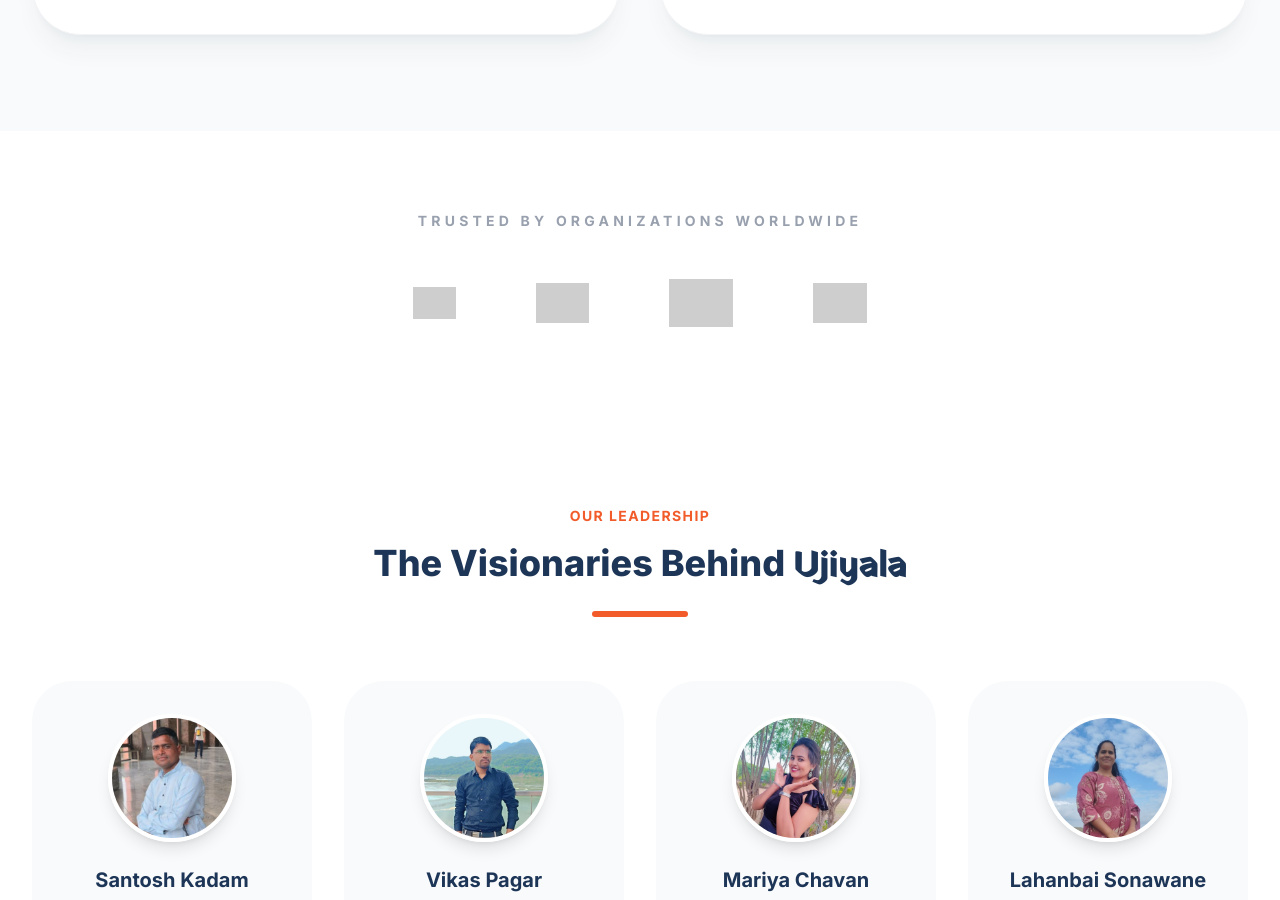
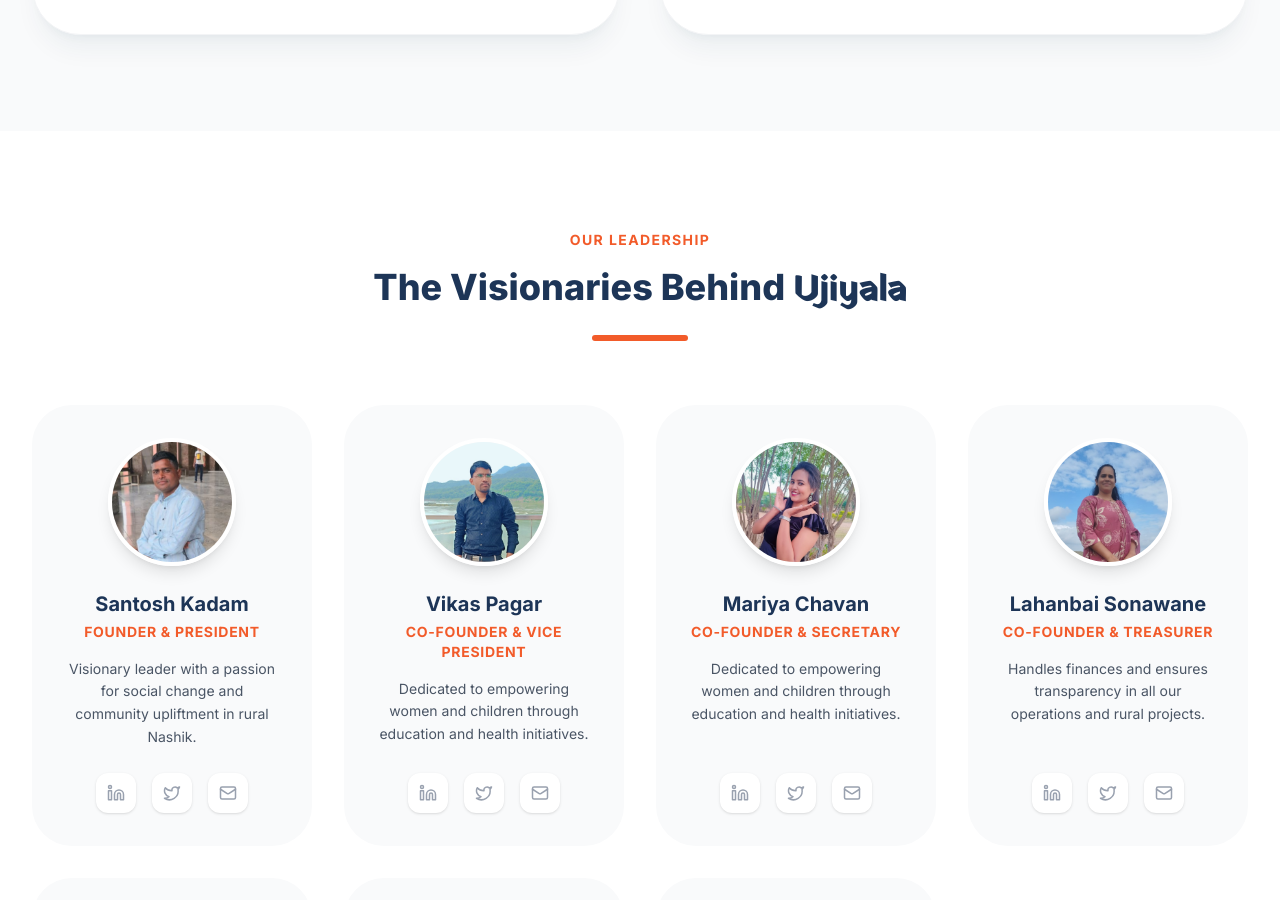
Before and after one commit to yakraj/ujiyala-foundation-website, a React (Vite) app: page / in a window 1280 px wide. Shown: the part 4900-5800 px from the top of the page. Built offline with nearby package versions, Linux system fonts and the light colour scheme; no server answers; grey boxes are pictures that could not be loaded.

Commit message:
fix: remove Partners Section from Home component

```diff
--- a/src/pages/Home.tsx
+++ b/src/pages/Home.tsx
@@ -269,35 +269,6 @@
       </section>
 
       {/* Partners Section */}
-      <section className="py-20 bg-white">
-        <div className="max-w-7xl mx-auto px-4 sm:px-6 lg:px-8 text-center">
-          <h2 className="text-sm font-bold text-gray-400 uppercase tracking-[0.3em] mb-12">
-            Trusted by Organizations Worldwide
-          </h2>
-          <div className="flex flex-wrap justify-center gap-12 md:gap-20 items-center opacity-50 grayscale hover:grayscale-0 transition-all duration-700">
-            <img
-              src="https://upload.wikimedia.org/wikipedia/commons/2/2f/Google_2015_logo.svg"
-              alt="Google"
-              className="h-8"
-            />
-            <img
-              src="https://upload.wikimedia.org/wikipedia/commons/0/08/Unicef_logo.png"
-              alt="Unicef"
-              className="h-10"
-            />
-            <img
-              src="https://upload.wikimedia.org/wikipedia/commons/6/6b/World_Food_Programme_logo.svg"
-              alt="WFP"
-              className="h-12"
-            />
-            <img
-              src="https://upload.wikimedia.org/wikipedia/commons/2/2b/Save_the_Children_logo.svg"
-              alt="Save the Children"
-              className="h-10"
-            />
-          </div>
-        </div>
-      </section>
 
       <FoundersSection />
 
```
